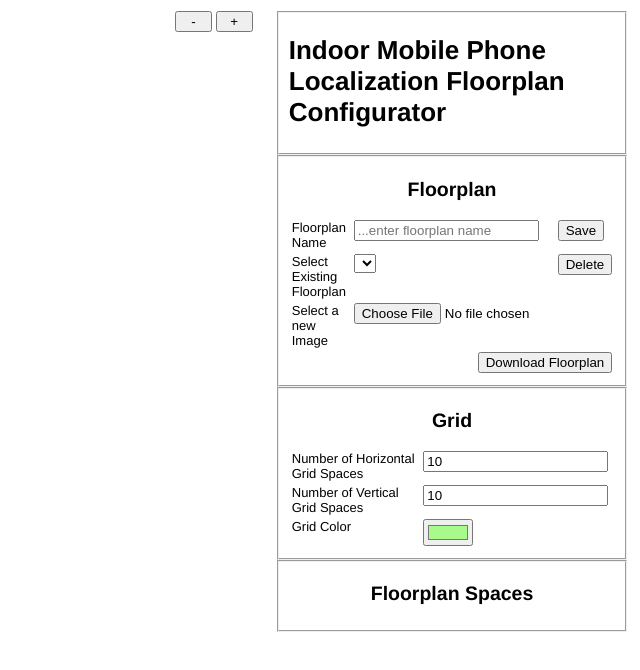
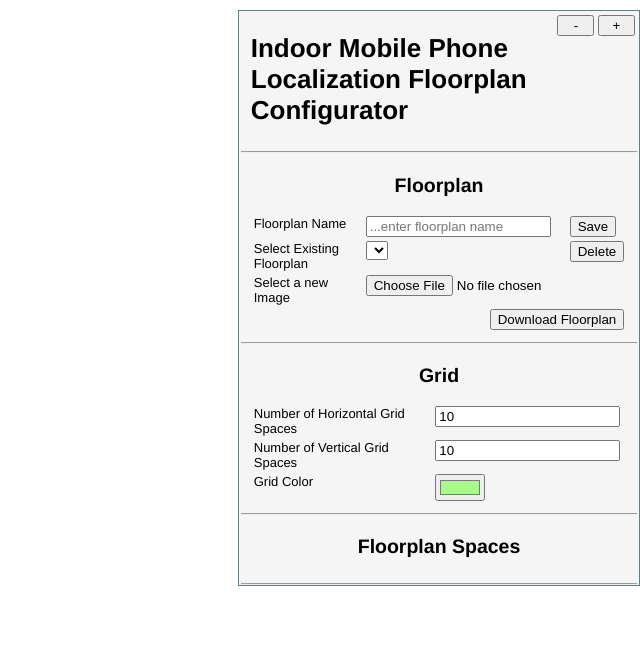
Before and after one commit to richwandell/grid-builder, a website: page src/builder.html in a window 1280 px wide. Shown: the whole page, without its empty margins (640-1280 px from the left). Drawn offline with nearby package versions, Linux system fonts and the light colour scheme.

Commit message:
no message

```diff
--- a/src/Builder.js
+++ b/src/Builder.js
@@ -289,7 +289,8 @@
 
     function spacesChanged(event){
         debug ? console.debug(arguments.callee.name) : '';
-        vgrid_spaces = $("#builder_hgrid_spaces").val();
+        vgrid_spaces = $("#builder_vgrid_spaces").val();
+        hgrid_spaces = $("#builder_hgrid_spaces").val();
         imageLoaded();
     }
 
--- a/src/builder.css
+++ b/src/builder.css
@@ -1,3 +1,11 @@
+html{
+    height: 100%;
+}
+
+body{
+    height: 100%;
+}
+
 table#builder_table{
     width: 100%;
     font-size: 13px;
@@ -23,8 +31,8 @@ table#builder_table{
 
 #builder_zoom{
     position: absolute;
-    margin-left: -100px;
-    width: 100px;
+    top: 5px;
+    right: 5px;
 }
 
 #builder_zoom button{
@@ -35,8 +43,20 @@ table#builder_table{
     display: none;
 }
 
+#builder_container_td{
+    padding: 0;
+    vertical-align: top;
+    margin: 0;
+    position: fixed;
+    right: 0;
+    height: 100%;
+    overflow: auto;
+}
+
 #builder_container{
     max-width: 400px;
+    background: whitesmoke;
+    border: 1px solid #607D8B;
 }
 
 #builder_container table{
@@ -45,6 +65,12 @@ table#builder_table{
 
 #builder_container input, #builder_container select{
     max-width: 200px;
+}
+
+#builder_container fieldset{
+    border-top: 0;
+    border-left: 0;
+    border-right: 0;
 }
 
 #builder_download_td{
--- a/src/builder.html
+++ b/src/builder.html
@@ -13,7 +13,7 @@
                     <canvas id="builder_canvas_overlay"></canvas>
                 </div>
             </td>
-            <td>
+            <td id="builder_container_td">
                 <div id="builder_zoom">
                     <button id="builder_zoom_out">-</button>
                     <button id="builder_zoom_in">+</button>
@@ -143,7 +143,7 @@
 
 </body>
 <script>
-    var builder_mode = 2;
+    var builder_mode = 1;
 </script>
 <script src="scripts/jquery.min.js"></script>
 <script src="Builder.js"></script>
```
Also changed, not shown: 1 other file.
